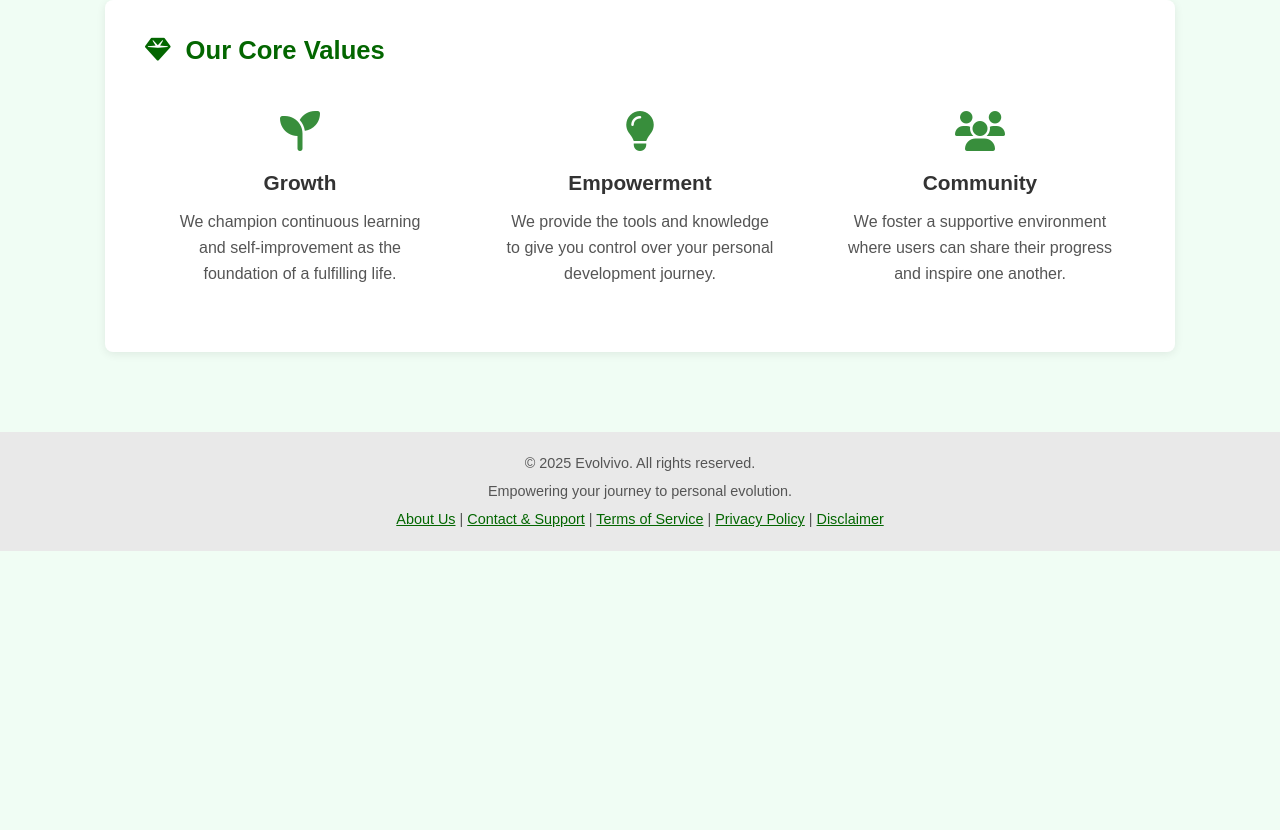
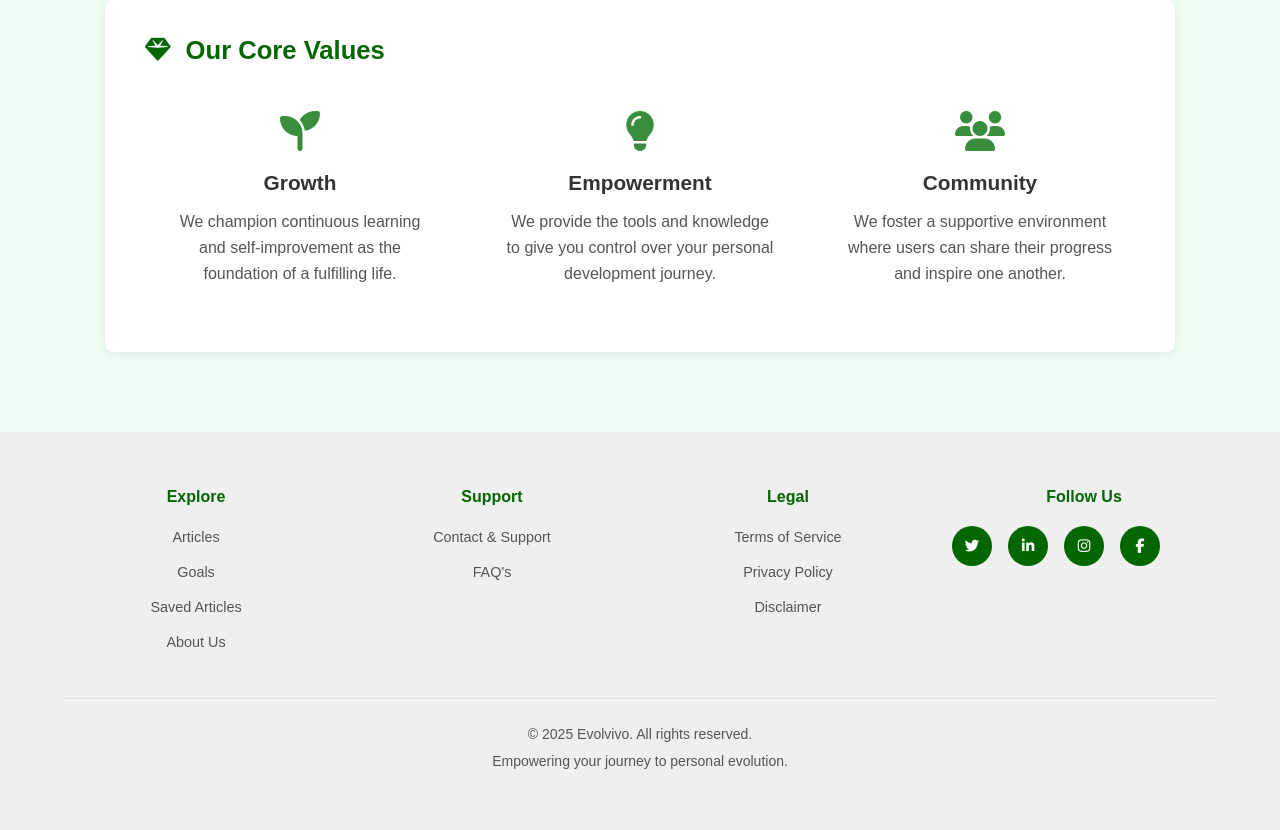
Before and after one commit to AndersonUrbina/Evolvivo, a plain HTML site: page about-us.html in a window 1280 px wide. Shown: the part 719-1549 px from the top of the page. Before the commit the page ends 1270 px from the top, so only its background shows below. Drawn offline with Linux system fonts and the light colour scheme.

Commit message:
about-us.html

```diff
--- a/about-us.html
+++ b/about-us.html
@@ -230,15 +230,60 @@
         </section>
     </main>
 
-    <footer>
-        <p>© 2025 Evolvivo. All rights reserved.</p>
-        <p>Empowering your journey to personal evolution.</p>
-        <a href="./about-us" class="nav-link" style="text-decoration: underline;" >About Us</a> |
-        <a href="./contact-&-support" class="nav-link" style="text-decoration: underline;" >Contact & Support</a> |
-        <a href="./terms-of-service" class="nav-link" style="text-decoration: underline;" >Terms of Service</a> |
-        <a href="./privacy-policy" class="nav-link" style="text-decoration: underline;" >Privacy Policy</a> |
-        <a href="./disclaimer" class="nav-link" style="text-decoration: underline;" >Disclaimer</a>
+    <!-- ============================================ -->
+    <!--              NEW FOOTER START                -->
+    <!-- ============================================ -->
+    <footer class="site-footer">
+
+        <div class="footer-container">
+            <div class="footer-content">
+                <!-- Column 1: Explore -->
+                <div class="footer-column">
+                    <h4>Explore</h4>
+                    <ul>
+                        <li><a href="./articles">Articles</a></li>
+                        <li><a href="./goals">Goals</a></li>
+                        <li><a href="./saved-articles">Saved Articles</a></li>
+                        <li><a href="./about-us">About Us</a></li>
+                    </ul>
+                </div>
+                <!-- Column 2: Support -->
+                <div class="footer-column">
+                    <h4>Support</h4>
+                    <ul>
+                        <li><a href="./contact-&-support">Contact & Support</a></li>
+                        <li><a href="#">FAQ's</a></li>
+                    </ul>
+                </div>
+                <!-- Column 3: Legal -->
+                <div class="footer-column">
+                    <h4>Legal</h4>
+                    <ul>
+                        <li><a href="./terms-of-service">Terms of Service</a></li>
+                        <li><a href="./privacy-policy">Privacy Policy</a></li>
+                        <li><a href="./disclaimer">Disclaimer</a></li>
+                    </ul>
+                </div>
+                <!-- Column 4: Follow Us -->
+                <div class="footer-column">
+                    <h4>Follow Us</h4>
+                    <div class="social-links">
+                        <a href="https://twitter.com/Evolvivo" aria-label="Twitter" target="_blank" rel="noopener noreferrer"><i class="fab fa-twitter"></i></a>
+                        <a href="https://www.linkedin.com/in/evolvivo-personal-evolution/" aria-label="LinkedIn" target="_blank" rel="noopener noreferrer"><i class="fab fa-linkedin-in"></i></a>
+                        <a href="https://www.instagram.com/evolvivo?igsh=NmRtYXU5aDFyYjE5" aria-label="Instagram" target="_blank" rel="noopener noreferrer"><i class="fab fa-instagram"></i></a>
+                        <a href="#" aria-label="Facebook" target="_blank" rel="noopener noreferrer"><i class="fab fa-facebook-f"></i></a>
+                    </div>
+                </div>
+            </div>
+            <div class="footer-bottom">
+                <p>© 2025 Evolvivo. All rights reserved.</p>
+                <p>Empowering your journey to personal evolution.</p>
+            </div>
+        </div>
     </footer>
+    <!-- ============================================ -->
+    <!--               NEW FOOTER END                 -->
+    <!-- ============================================ -->
 
     <!-- Hamburger Menu Script -->
     <script>
```
